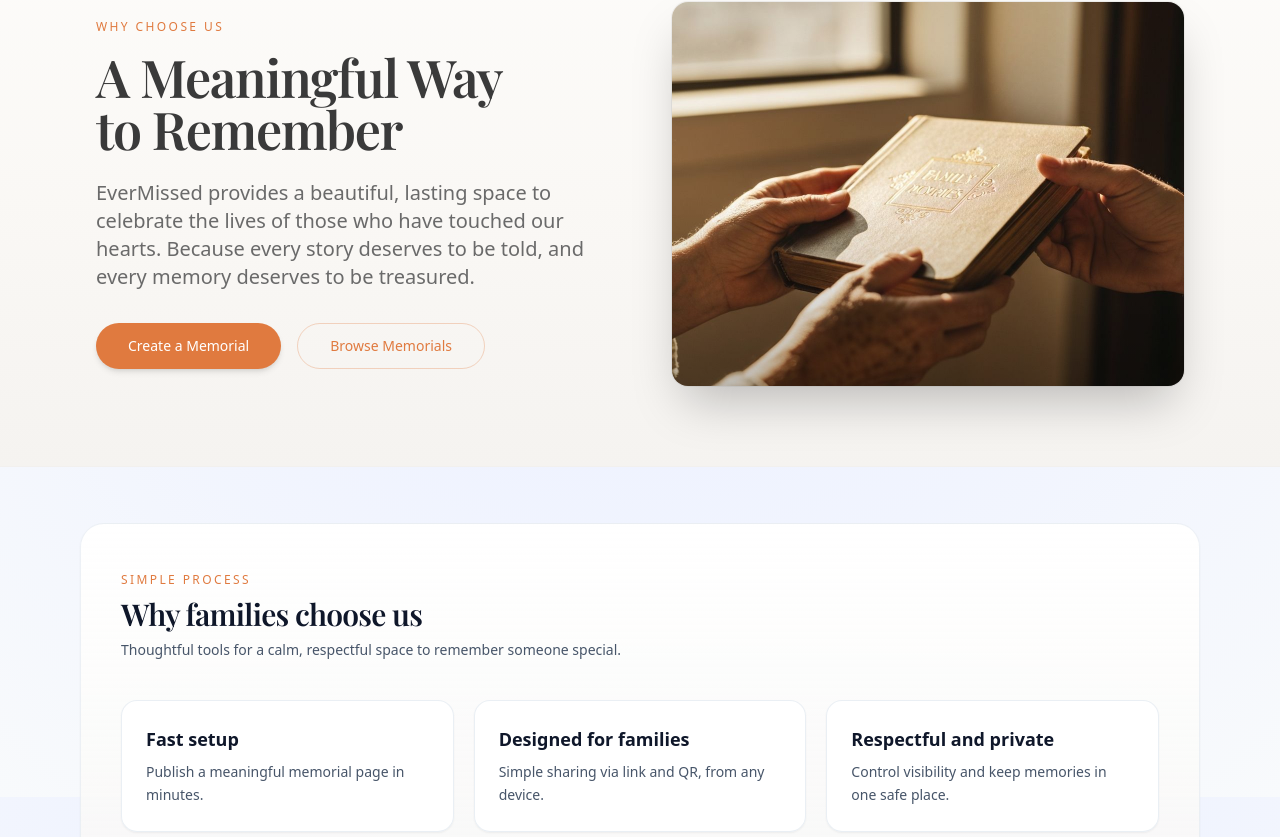
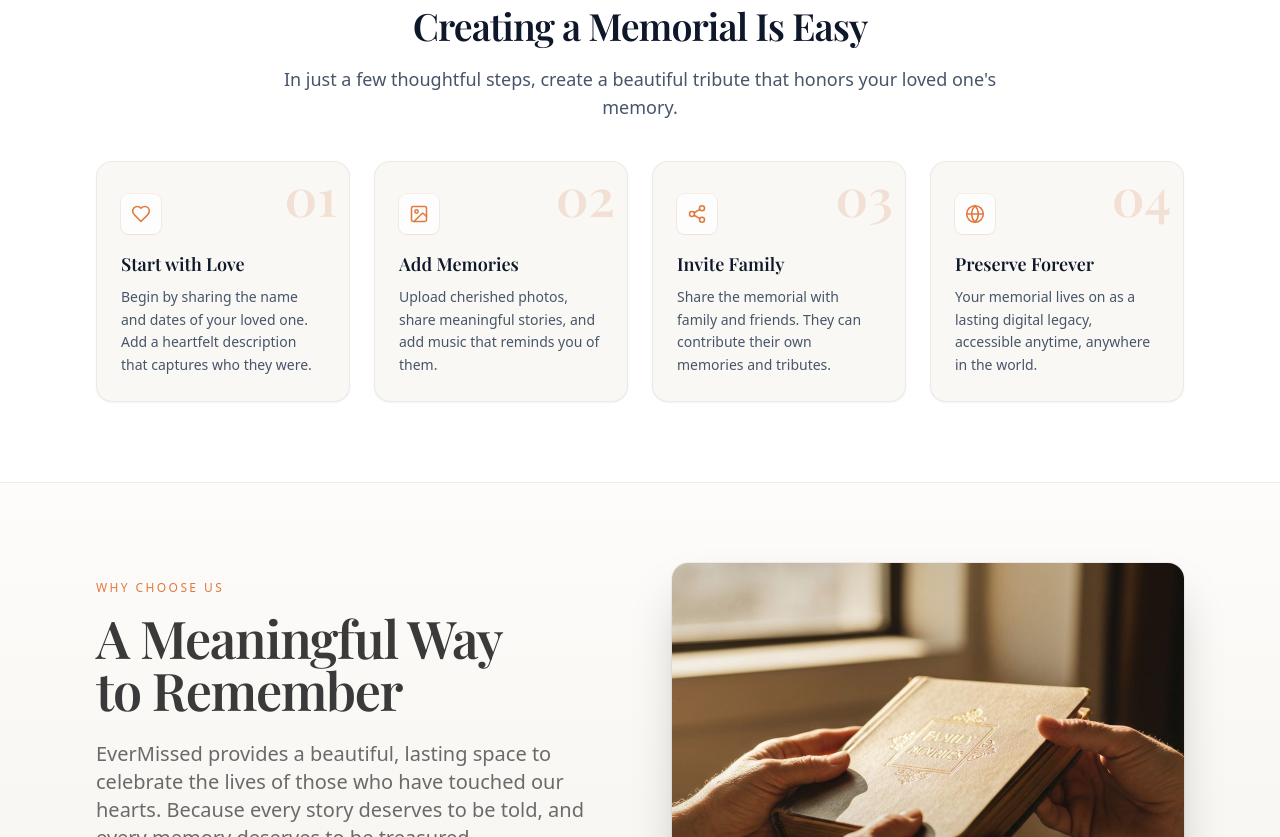
Before and after one commit to monkeyriki/EternalMemory, a Next.js app: page / in a window 1280 px wide. Shown: the part 803-1640 px from the top of the page. Built offline with nearby package versions, Linux system fonts and the light colour scheme; no server answers; the database is empty.

Commit message:
feat(home): add static four-step Creating a Memorial section after hero
Made-with: Cursor

```diff
--- a/src/app/page.tsx
+++ b/src/app/page.tsx
@@ -1,6 +1,7 @@
 import Link from "next/link";
 import { Quote } from "lucide-react";
 import { Button } from "@/components/Button";
+import { CreatingMemorialStepsSection } from "@/components/marketing/CreatingMemorialStepsSection";
 import { WhyChooseUsSection } from "@/components/marketing/WhyChooseUsSection";
 import { getSupabaseServerClient } from "@/lib/supabaseServer";
 import MemorialCard from "@/components/memorial/MemorialCard";
@@ -135,50 +136,9 @@ export default async function HomePage() {
         </div>
       </section>
 
+      <CreatingMemorialStepsSection />
+
       <WhyChooseUsSection />
-
-      <section
-        id="how-it-works"
-        className="mx-auto mt-10 max-w-6xl scroll-mt-28 px-4 sm:mt-14"
-        aria-labelledby="how-it-works-heading"
-      >
-        <div className="rounded-3xl border border-slate-200/60 bg-gradient-to-b from-white to-[#faf9f7]/80 px-5 py-10 shadow-sm sm:px-8 sm:py-12 md:px-10">
-          <div className="mb-8 text-center sm:mb-10 sm:text-left">
-            <p className="text-xs font-medium uppercase tracking-[0.2em] text-[#e07a3f]">
-              Simple process
-            </p>
-            <h2
-              id="how-it-works-heading"
-              className="mt-2 font-serif text-2xl font-semibold tracking-tight text-slate-900 sm:text-3xl"
-            >
-              Why families choose us
-            </h2>
-            <p className="mx-auto mt-2 max-w-xl text-sm text-slate-600 sm:mx-0">
-              Thoughtful tools for a calm, respectful space to remember someone special.
-            </p>
-          </div>
-          <div className="grid gap-4 sm:grid-cols-3 sm:gap-5">
-            <article className="group rounded-2xl border border-slate-200/70 bg-white/95 p-5 shadow-sm transition duration-300 hover:-translate-y-0.5 hover:border-[#e07a3f]/25 hover:shadow-md sm:p-6">
-              <h3 className="text-lg font-semibold text-slate-900">Fast setup</h3>
-              <p className="mt-2 text-sm leading-relaxed text-slate-600">
-                Publish a meaningful memorial page in minutes.
-              </p>
-            </article>
-            <article className="group rounded-2xl border border-slate-200/70 bg-white/95 p-5 shadow-sm transition duration-300 hover:-translate-y-0.5 hover:border-[#e07a3f]/25 hover:shadow-md sm:p-6">
-              <h3 className="text-lg font-semibold text-slate-900">Designed for families</h3>
-              <p className="mt-2 text-sm leading-relaxed text-slate-600">
-                Simple sharing via link and QR, from any device.
-              </p>
-            </article>
-            <article className="group rounded-2xl border border-slate-200/70 bg-white/95 p-5 shadow-sm transition duration-300 hover:-translate-y-0.5 hover:border-[#e07a3f]/25 hover:shadow-md sm:p-6">
-              <h3 className="text-lg font-semibold text-slate-900">Respectful and private</h3>
-              <p className="mt-2 text-sm leading-relaxed text-slate-600">
-                Control visibility and keep memories in one safe place.
-              </p>
-            </article>
-          </div>
-        </div>
-      </section>
 
       <section
         id="testimonials"
--- /dev/null
+++ b/src/components/marketing/CreatingMemorialStepsSection.tsx
@@ -0,0 +1,83 @@
+import { Globe, Heart, Image as ImageIcon, Share2 } from "lucide-react";
+
+const steps = [
+  {
+    step: "01",
+    title: "Start with Love",
+    description:
+      "Begin by sharing the name and dates of your loved one. Add a heartfelt description that captures who they were.",
+    Icon: Heart
+  },
+  {
+    step: "02",
+    title: "Add Memories",
+    description:
+      "Upload cherished photos, share meaningful stories, and add music that reminds you of them.",
+    Icon: ImageIcon
+  },
+  {
+    step: "03",
+    title: "Invite Family",
+    description:
+      "Share the memorial with family and friends. They can contribute their own memories and tributes.",
+    Icon: Share2
+  },
+  {
+    step: "04",
+    title: "Preserve Forever",
+    description:
+      "Your memorial lives on as a lasting digital legacy, accessible anytime, anywhere in the world.",
+    Icon: Globe
+  }
+] as const;
+
+/**
+ * Static “how it works” strip — no links or buttons; informational only.
+ */
+export function CreatingMemorialStepsSection() {
+  return (
+    <section
+      id="how-it-works"
+      className="scroll-mt-28 border-b border-[#ebe8e4]/80 bg-white py-14 sm:py-16 md:py-20"
+      aria-labelledby="creating-memorial-steps-heading"
+    >
+      <div className="mx-auto max-w-6xl px-4 sm:px-6 lg:px-8">
+        <div className="mx-auto max-w-3xl text-center">
+          <h2
+            id="creating-memorial-steps-heading"
+            className="font-serif text-3xl font-semibold tracking-tight text-slate-900 sm:text-4xl md:text-[2.35rem] md:leading-tight"
+          >
+            Creating a Memorial Is Easy
+          </h2>
+          <p className="mt-4 text-base leading-relaxed text-slate-600 sm:text-lg">
+            In just a few thoughtful steps, create a beautiful tribute that honors your loved
+            one&apos;s memory.
+          </p>
+        </div>
+
+        <div className="mt-10 grid gap-5 sm:grid-cols-2 lg:grid-cols-4 lg:gap-6">
+          {steps.map(({ step, title, description, Icon }) => (
+            <article
+              key={step}
+              className="relative overflow-hidden rounded-2xl border border-[#ebe8e4]/90 bg-[#faf8f5] p-6 pt-8 shadow-sm"
+            >
+              <span
+                className="pointer-events-none absolute right-3 top-2 font-serif text-5xl font-semibold tabular-nums text-[#f3e0d4] sm:text-[3.25rem]"
+                aria-hidden
+              >
+                {step}
+              </span>
+              <div className="relative">
+                <div className="mb-4 inline-flex rounded-lg bg-white/80 p-2.5 shadow-sm ring-1 ring-[#e07a3f]/10">
+                  <Icon className="h-5 w-5 text-[#e07a3f]" strokeWidth={1.85} aria-hidden />
+                </div>
+                <h3 className="font-serif text-lg font-semibold text-slate-900">{title}</h3>
+                <p className="mt-2 text-sm leading-relaxed text-slate-600">{description}</p>
+              </div>
+            </article>
+          ))}
+        </div>
+      </div>
+    </section>
+  );
+}
```
Also changed, not shown: src/app/tailwind.generated.css.
